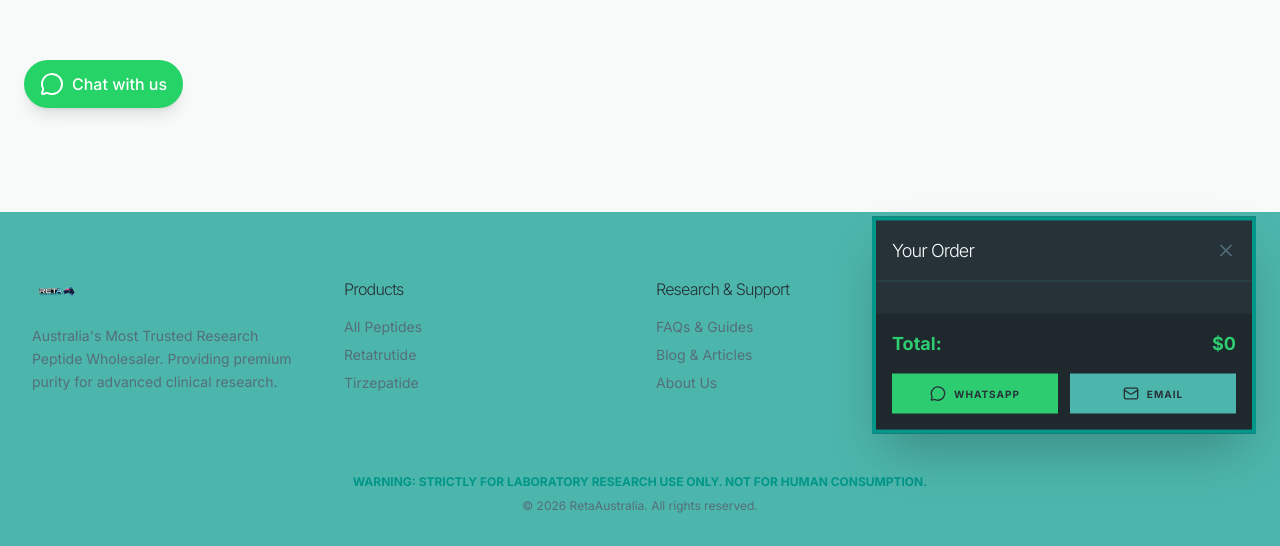
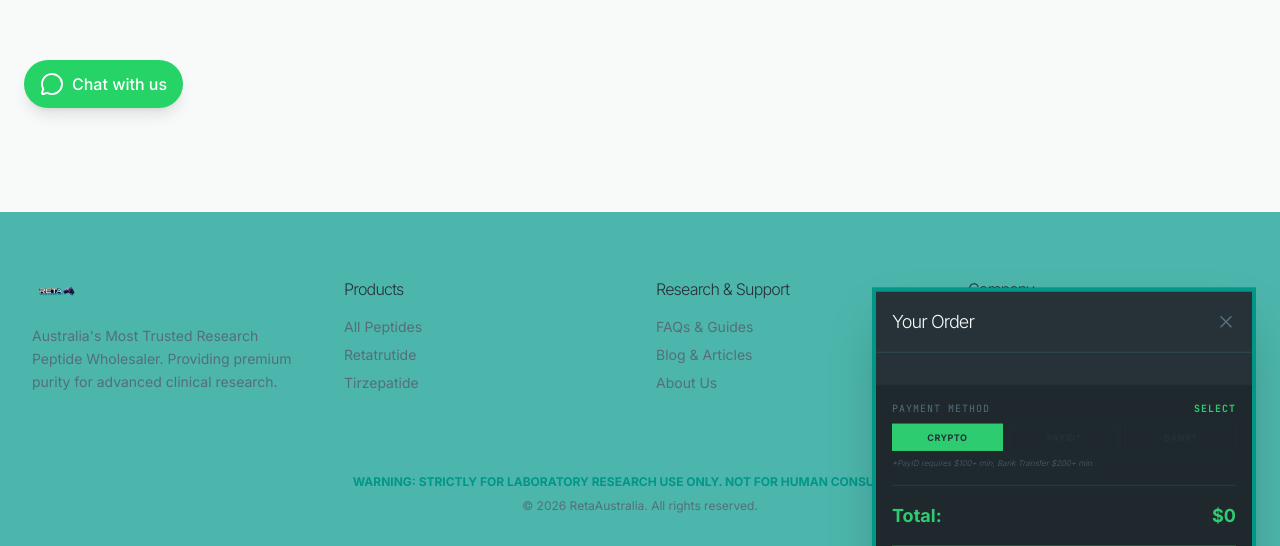
Before and after one commit to fidelcastrano-rgb/reta-australia, a Next.js app: page /checkout in a window 1280 px wide. Shown: the part 668-1214 px from the top of the page. Built offline with nearby package versions, Linux system fonts and the light colour scheme.

Commit message:
feat: implement WhatsApp checkout and update branding
- Add WhatsApp checkout flow with validation
- Configure site favicons and shortcuts
- Update WhatsApp order text with payment method selection

```diff
--- a/app/layout.tsx
+++ b/app/layout.tsx
@@ -53,6 +53,11 @@ export const metadata: Metadata = {
       'max-snippet': -1,
     },
   },
+  icons: {
+    icon: '/logo.webp',
+    shortcut: '/logo.webp',
+    apple: '/logo.webp',
+  },
 };
 
 export default function RootLayout({children}: {children: React.ReactNode}) {
--- a/components/FloatingElements.tsx
+++ b/components/FloatingElements.tsx
@@ -2,10 +2,12 @@
 import { MessageCircle, X, Mail } from 'lucide-react';
 import { useCart } from './CartContext';
 import { useState, useEffect } from 'react';
+import Link from 'next/link';
 
 export default function FloatingElements() {
   const { items, removeItem, clearOrder } = useCart();
   const [mounted, setMounted] = useState(false);
+  const [paymentMethod, setPaymentMethod] = useState<'crypto' | 'payid' | 'bank_transfer'>('crypto');
 
   useEffect(() => {
     // eslint-disable-next-line react-hooks/set-state-in-effect
@@ -17,12 +19,29 @@ export default function FloatingElements() {
   const total = items.reduce((acc, item) => acc + (item.price * item.qty), 0);
   const whatsappNumber = "61485958620"; // Updated site whatsapp number
 
+  const isPayidAllowed = total >= 100;
+  const isBankTransferAllowed = total >= 200;
+
+  const activePaymentMethod =
+    paymentMethod === 'bank_transfer' && !isBankTransferAllowed
+      ? (isPayidAllowed ? 'payid' : 'crypto')
+      : (paymentMethod === 'payid' && !isPayidAllowed ? 'crypto' : paymentMethod);
+
   const generateOrderText = () => {
     let text = "Hi, I would like to order:\n\n";
     items.forEach(item => {
       text += `- ${item.qty}x ${item.name} (${item.variant}) - $${item.price * item.qty}\n`;
     });
-    text += `\nTotal: $${total}\n\nPlease confirm availability and payment details.`;
+
+    const paymentLabels = {
+      crypto: "Cryptocurrency (USDT/BTC/LTC - Preferred)",
+      payid: "PayID",
+      bank_transfer: "Bank Transfer"
+    };
+
+    text += `\nTotal: $${total}\n`;
+    text += `Payment Method: ${paymentLabels[activePaymentMethod]}\n\n`;
+    text += `Please confirm availability and send payment instructions.`;
     return encodeURIComponent(text);
   };
 
@@ -57,7 +76,7 @@ export default function FloatingElements() {
           <button onClick={clearOrder} className="text-brand-muted hover:text-brand-bg" aria-label="Clear Order"><X className="w-5 h-5" /></button>
         </div>
 
-        <div className="max-h-60 overflow-y-auto p-4 flex flex-col gap-3">
+        <div className="max-h-52 overflow-y-auto p-4 flex flex-col gap-3">
           {items.map(item => (
             <div key={item.key} className="flex justify-between items-start text-sm border border-brand-secondary/20 p-3">
               <div>
@@ -73,17 +92,86 @@ export default function FloatingElements() {
         </div>
 
         <div className="p-4 bg-black/20">
+          {/* Payment Method Selector in Drawer */}
+          <div className="mb-4 border-b border-brand-secondary/15 pb-4">
+            <div className="text-[10px] uppercase tracking-widest text-brand-muted mb-2 font-mono flex justify-between">
+              <span>Payment Method</span>
+              <span className="text-brand-success font-bold">Select</span>
+            </div>
+            <div className="grid grid-cols-3 gap-1.5">
+              <button
+                type="button"
+                onClick={() => setPaymentMethod('crypto')}
+                className={`py-1.5 px-1 text-[9px] uppercase tracking-wider font-bold border transition-all ${
+                  activePaymentMethod === 'crypto'
+                    ? 'bg-brand-success text-brand-text border-brand-success'
+                    : 'bg-transparent border-brand-secondary/20 text-brand-muted hover:text-brand-bg hover:border-brand-bg'
+                }`}
+              >
+                Crypto
+              </button>
+              <button
+                type="button"
+                onClick={() => isPayidAllowed && setPaymentMethod('payid')}
+                disabled={!isPayidAllowed}
+                className={`py-1.5 px-1 text-[9px] uppercase tracking-wider font-bold border transition-all ${
+                  activePaymentMethod === 'payid'
+                    ? 'bg-brand-success text-brand-text border-brand-success'
+                    : 'bg-transparent border-brand-secondary/10 text-brand-muted/40 disabled:opacity-30 disabled:cursor-not-allowed'
+                } ${isPayidAllowed ? 'hover:text-brand-bg hover:border-brand-bg' : ''}`}
+                title={!isPayidAllowed ? "Min $100 for PayID" : "PayID"}
+              >
+                PayID{!isPayidAllowed && "*"}
+              </button>
+              <button
+                type="button"
+                onClick={() => isBankTransferAllowed && setPaymentMethod('bank_transfer')}
+                disabled={!isBankTransferAllowed}
+                className={`py-1.5 px-1 text-[9px] uppercase tracking-wider font-bold border transition-all ${
+                  activePaymentMethod === 'bank_transfer'
+                    ? 'bg-brand-success text-brand-text border-brand-success'
+                    : 'bg-transparent border-brand-secondary/10 text-brand-muted/40 disabled:opacity-30 disabled:cursor-not-allowed'
+                } ${isBankTransferAllowed ? 'hover:text-brand-bg hover:border-brand-bg' : ''}`}
+                title={!isBankTransferAllowed ? "Min $200 for Bank Transfer" : "Bank Transfer"}
+              >
+                Bank{!isBankTransferAllowed && "*"}
+              </button>
+            </div>
+            {!isPayidAllowed && (
+              <p className="text-[8px] text-brand-muted/80 mt-1.5 font-light italic">*PayID requires $100+ min, Bank Transfer $200+ min.</p>
+            )}
+            {isPayidAllowed && !isBankTransferAllowed && (
+              <p className="text-[8px] text-brand-muted/80 mt-1.5 font-light italic">*Bank Transfer requires $200+ min.</p>
+            )}
+          </div>
+
           <div className="flex justify-between font-bold mb-4 text-lg text-brand-success">
             <span>Total:</span>
             <span>${total}</span>
           </div>
-          <div className="grid grid-cols-2 gap-3">
-            <button onClick={sendWA} className="flex items-center justify-center gap-2 bg-brand-success text-brand-text py-3 text-[10px] uppercase tracking-widest font-bold hover:opacity-90">
-              <MessageCircle className="w-4 h-4" /> WhatsApp
-            </button>
-            <button onClick={sendEmail} className="flex items-center justify-center gap-2 bg-brand-secondary text-brand-text py-3 text-[10px] uppercase tracking-widest font-bold hover:opacity-90">
-              <Mail className="w-4 h-4" /> Email
-            </button>
+
+          <div className="flex flex-col gap-2">
+            <Link
+              href="/checkout"
+              className="flex items-center justify-center gap-2 bg-brand-success text-brand-text py-3 text-xs uppercase tracking-widest font-bold hover:bg-brand-success/90 transition text-center w-full"
+            >
+              Secure Checkout
+            </Link>
+
+            <div className="grid grid-cols-2 gap-2">
+              <button
+                onClick={sendWA}
+                className="flex items-center justify-center gap-1 bg-transparent border border-brand-secondary text-brand-bg py-2 text-[9px] uppercase tracking-widest font-semibold hover:bg-brand-secondary/15 hover:text-brand-success transition"
+              >
+                <MessageCircle className="w-3.5 h-3.5" /> WhatsApp Checkout
+              </button>
+              <button
+                onClick={sendEmail}
+                className="flex items-center justify-center gap-1 bg-transparent border border-brand-secondary text-brand-bg py-2 text-[9px] uppercase tracking-widest font-semibold hover:bg-brand-secondary/15 hover:text-brand-success transition"
+              >
+                <Mail className="w-3.5 h-3.5" /> Email Checkout
+              </button>
+            </div>
           </div>
         </div>
       </div>
```
Also changed, not shown: app/checkout/page.tsx (+105 -4 lines).
